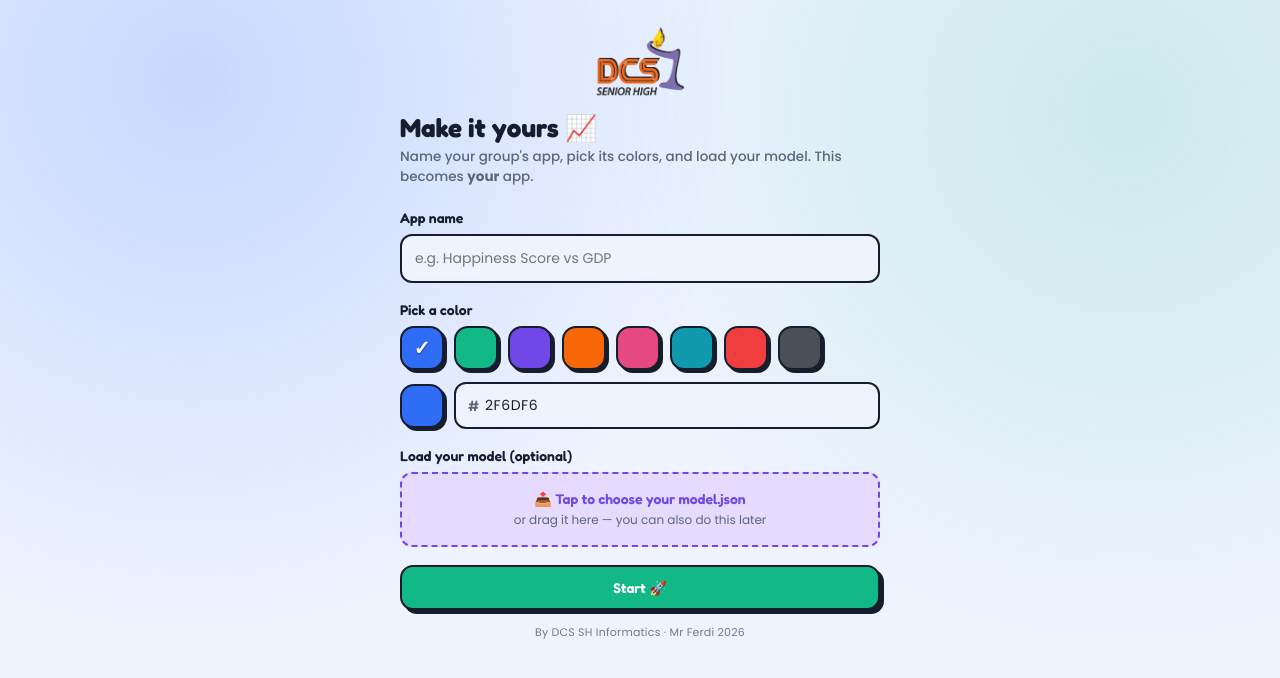
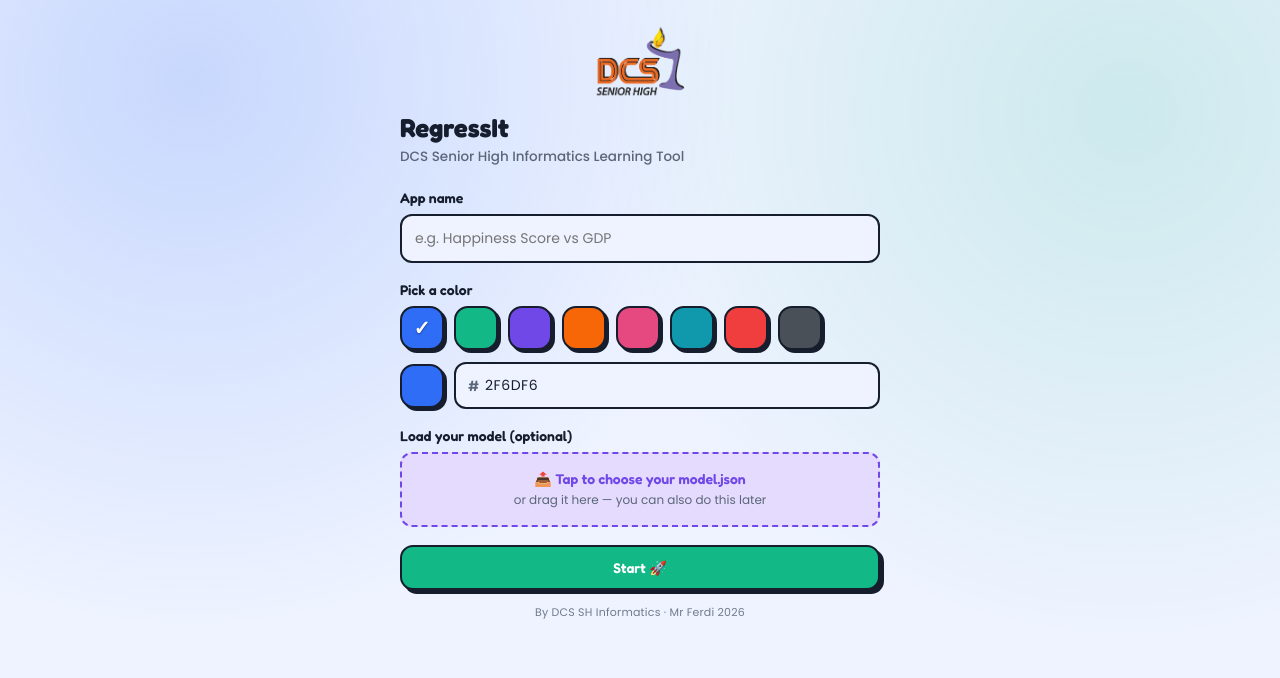
Before and after one commit to fransiskusferdian/regressit, a plain HTML site: page index.html in a window 1280 px wide. Drawn offline with Linux system fonts and the light colour scheme.

Commit message:
Update index.html

```diff
--- a/index.html
+++ b/index.html
@@ -128,8 +128,8 @@
            onerror="this.style.display='none'; document.getElementById('logo-ph').style.display='flex';">
       <div class="logo-ph" id="logo-ph"><span>School logo</span><small>drop school-logo.png in the app folder</small></div>
     </div>
-    <h2>Make it yours 📈</h2>
-    <p class="lead">Name your group's app, pick its colors, and load your model. This becomes <b>your</b> app.</p>
+    <h2>RegressIt</h2>
+    <p class="lead">DCS Senior High Informatics Learning Tool</p>
     <div class="field">
       <label for="in-title">App name</label>
       <input id="in-title" type="text" maxlength="34" placeholder="e.g. Happiness Score vs GDP">
```
